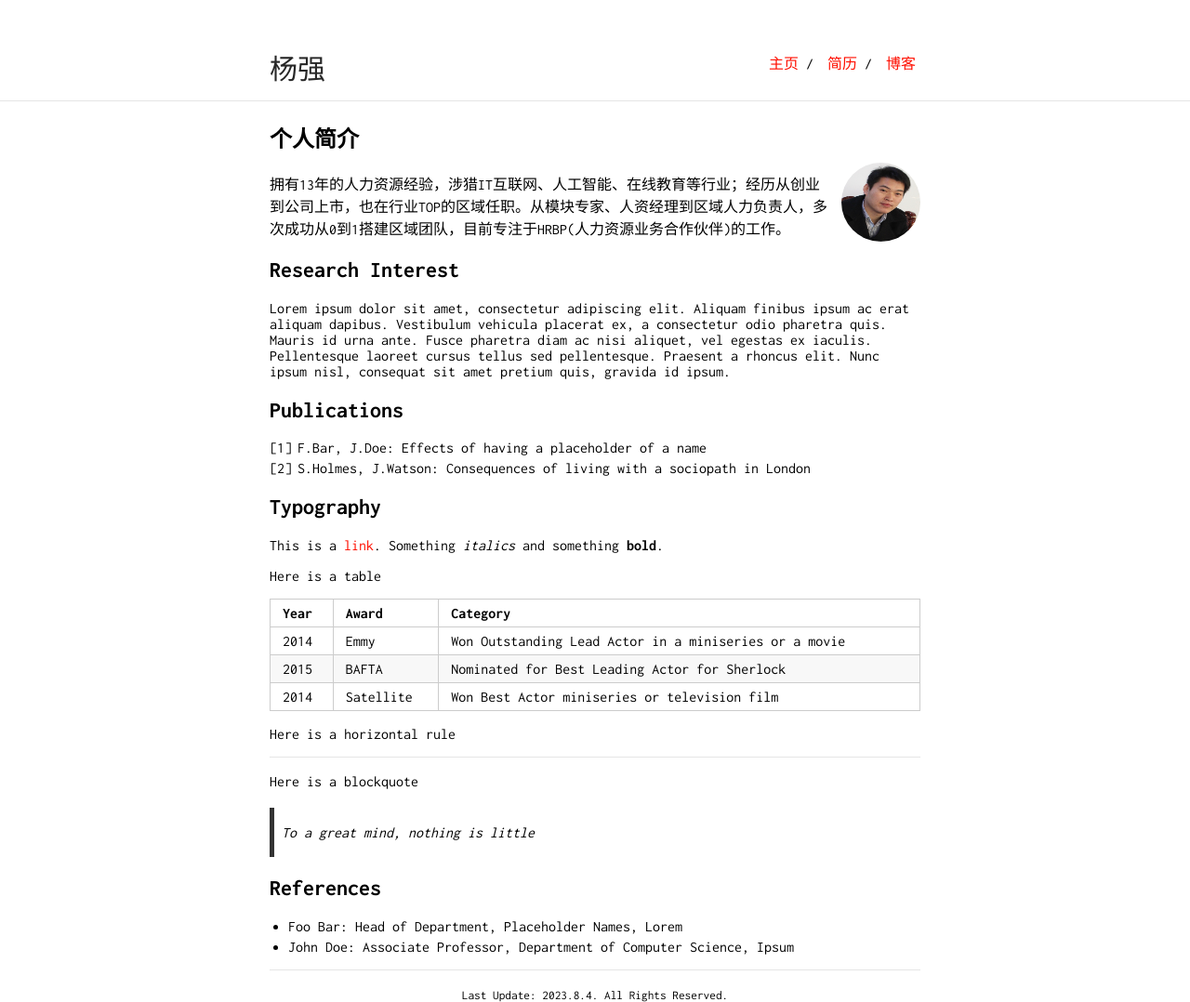
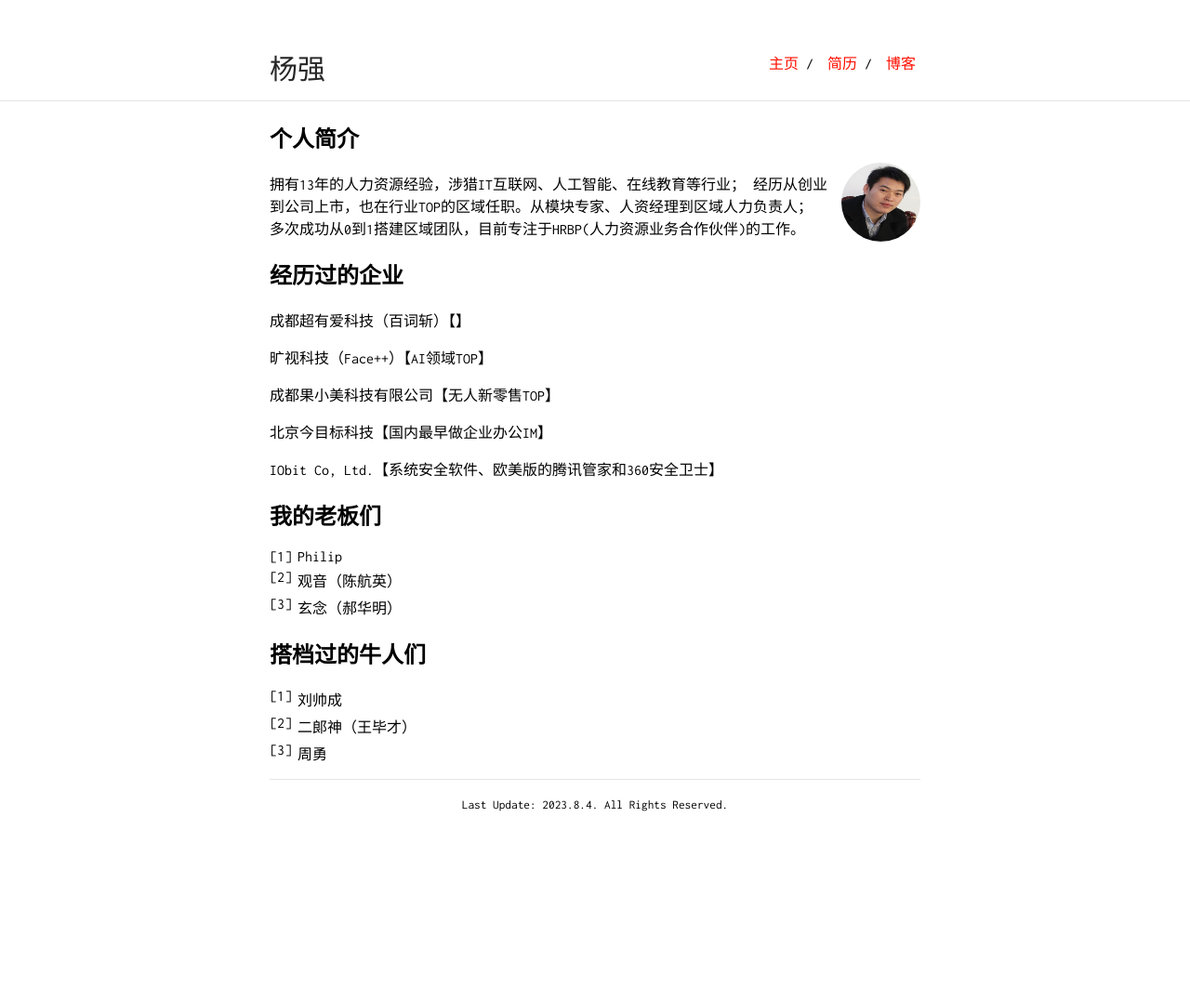
Before and after one commit to Harteyang/index, a Jekyll site: the page built from index.md, in a window 1280 px wide. Shown: the whole page at 93% size. Built offline with Jekyll 4.4.1, drawn with Linux system fonts in a browser that asks for light colours; our own code applies the rules of GitHub Pages for plain Markdown files; after the commit the page ends 900 px from its top, so only the background shows below that.

Commit message:
更新个人简介

```diff
--- a/index.md
+++ b/index.md
@@ -6,38 +6,31 @@ layout: default
 
 <img class="profile-picture" src="sherlock.jpeg">
 
-拥有13年的人力资源经验，涉猎IT互联网、人工智能、在线教育等行业；经历从创业到公司上市，也在行业TOP的区域任职。从模块专家、人资经理到区域人力负责人，多次成功从0到1搭建区域团队，目前专注于HRBP(人力资源业务合作伙伴)的工作。
+拥有13年的人力资源经验，涉猎IT互联网、人工智能、在线教育等行业；
+经历从创业到公司上市，也在行业TOP的区域任职。从模块专家、人资经理到区域人力负责人；
+多次成功从0到1搭建区域团队，目前专注于HRBP(人力资源业务合作伙伴)的工作。
 
-## Research Interest
+## 经历过的企业
 
-Lorem ipsum dolor sit amet, consectetur adipiscing elit. Aliquam finibus ipsum ac erat aliquam dapibus. Vestibulum vehicula placerat ex, a consectetur odio pharetra quis. Mauris id urna ante. Fusce pharetra diam ac nisi aliquet, vel egestas ex iaculis. Pellentesque laoreet cursus tellus sed pellentesque. Praesent a rhoncus elit. Nunc ipsum nisl, consequat sit amet pretium quis, gravida id ipsum.
+成都超有爱科技（百词斩）【】
 
-## Publications
+旷视科技（Face++）【AI领域TOP】
 
-1. F.Bar, J.Doe: Effects of having a placeholder of a name
-2. S.Holmes, J.Watson: Consequences of living with a sociopath in London
+成都果小美科技有限公司【无人新零售TOP】
 
-## Typography
+北京今目标科技【国内最早做企业办公IM】
 
-This is a [link](http://google.com). Something *italics* and something **bold**.
+IObit Co, Ltd.【系统安全软件、欧美版的腾讯管家和360安全卫士】
 
-Here is a table
 
-Year | Award | Category
------|-------|--------
-2014 | Emmy  | Won Outstanding Lead Actor in a miniseries or a movie
-2015 | BAFTA | Nominated for Best Leading Actor for Sherlock
-2014 | Satellite | Won Best Actor miniseries or television film
+## 我的老板们
 
-Here is a horizontal rule
+1. Philip
+2. 观音（陈航英）
+3. 玄念（郝华明）
 
----
+## 搭档过的牛人们
 
-Here is a blockquote
-
-> To a great mind, nothing is little
-
-## References
-
-* Foo Bar: Head of Department, Placeholder Names, Lorem
-* John Doe: Associate Professor, Department of Computer Science, Ipsum
+1. 刘帅成
+2. 二郎神（王毕才）
+3. 周勇
```
